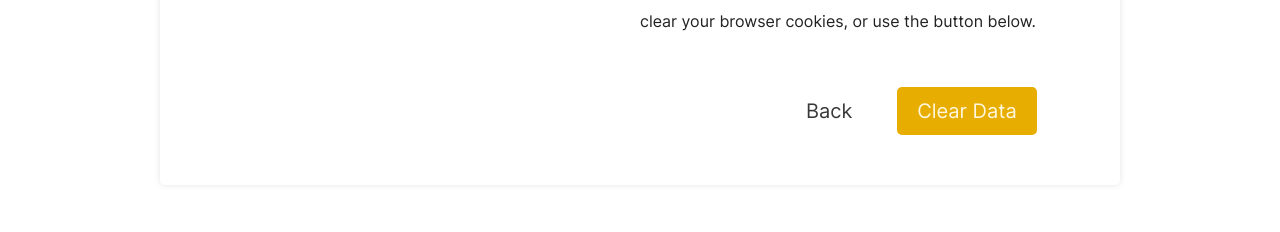
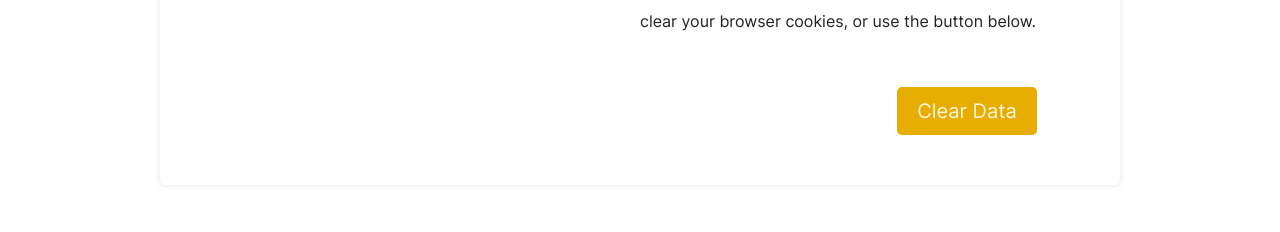
Before and after one commit to col-lefevre/activism-style, a Flask app: page /data in a window 1280 px wide. Shown: the part 799-1031 px from the top of the page. Run offline with Flask 2, Linux system fonts and the light colour scheme.

Commit message:
fixed data celar

```diff
--- a/app.py
+++ b/app.py
@@ -93,7 +93,7 @@ def privacy():
 @app.route('/data/clear')
 def dataclear():
     session.clear()
-    return "Data cleared!"
+    return redirect(url_for('privacy'))
 
 @app.route('/about')
 def about():
--- a/templates/data.html
+++ b/templates/data.html
@@ -26,16 +26,5 @@
     <div class="font-inter3">By default, your data is automatically deleted when you fully close your browser. You can also manually clear your browser cookies, or use the button below.</div>
 </div>
 
-<script>
-    $(document).ready(function() {
-        $('#clear-data').click(function() {
-            $.getJSON('/data/clear');
-        });
-    }
-</script>
-
-<div class="button-flexbox">
-    <div class="custom-button type2 font-inter4" onclick="history.back()">Back</div>
-    <a class="custom-button type1 font-inter4" href="" id="clear-data">Clear Data</a>
-</div>
+<a class="custom-button type1 font-inter4 u-pull-right" href="{{url_for('dataclear')}}">Clear Data</a>
 {% endblock %}
```
